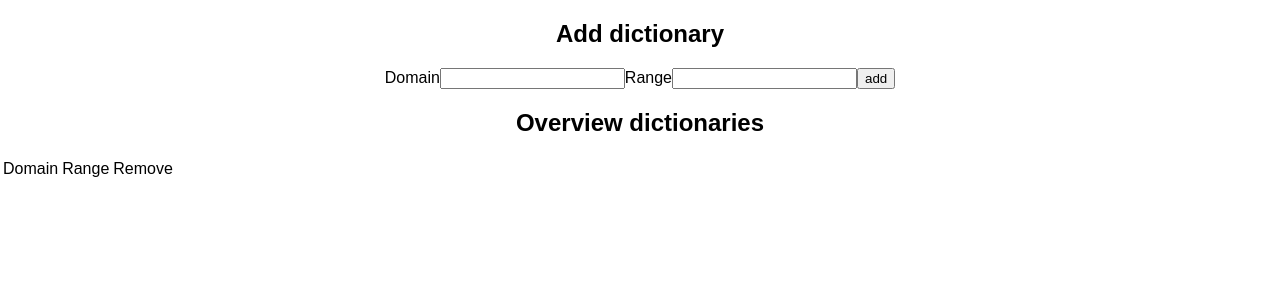
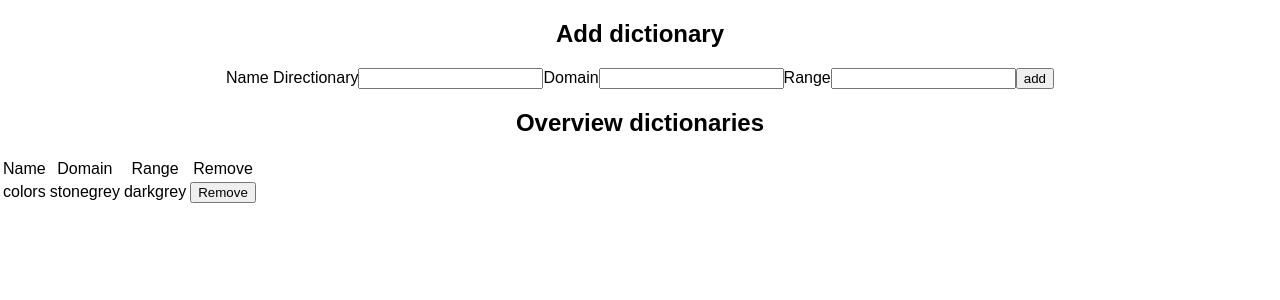
Before and after one commit to JessyVandoorn/WFEOnedot, a React (Create React App) app in the folder dictionaries/: page / in a window 1280 px wide. Shown: the top 300 px of the page. Built offline with nearby package versions, Linux system fonts and the light colour scheme.

Commit message:
read out dictionaries

```diff
--- a/dictionaries/package.json
+++ b/dictionaries/package.json
@@ -7,7 +7,8 @@
     "mobx-react": "^5.0.0",
     "react": "^16.4.2",
     "react-dom": "^16.4.2",
-    "react-scripts": "1.1.5"
+    "react-scripts": "1.1.5",
+    "uniqid": "^5.0.3"
   },
   "scripts": {
     "start": "react-scripts start",
--- a/dictionaries/src/components/AddDictionary.jsx
+++ b/dictionaries/src/components/AddDictionary.jsx
@@ -6,8 +6,8 @@ const AddDictionary = ({store}) => {
     const handleSubmitForm = e => {
         e.preventDefault();
         const form = e.currentTarget;
-        if(form.domain.value){
-            const dictionary = new Dictionary(form.domain.value, form.range.value);
+        if(form.name.value){
+            const dictionary = new Dictionary(form.name.value, form.domain.value, form.range.value);
             store.addDictionary(dictionary);
             form.reset();
         }
@@ -15,6 +15,9 @@ const AddDictionary = ({store}) => {
 
     return(
         <form onSubmit={handleSubmitForm}>
+            <label htmlFor="">Name Directionary
+                <input type="text" name="name"/>
+            </label>
             <label htmlFor="">Domain
                 <input type="text" name="domain"/>
             </label>
--- a/dictionaries/src/components/Dictionaries.jsx
+++ b/dictionaries/src/components/Dictionaries.jsx
@@ -6,19 +6,24 @@ const Dictionaries = ({dictionaries}) => {
         <table>
             <thead>
                 <tr>
+                    <td>Name</td>
                     <td>Domain</td>
                     <td>Range</td>
                     <td>Remove</td>
                 </tr>
             </thead>
             <tbody>
-                {dictionaries.map((Dictionary) =>
-                    <tr key={Dictionary.domain}>
-                        <td>{Dictionary.domain}</td>
-                        <td>{Dictionary.range}</td>
-                        <td><button>Remove</button></td>
-                    </tr>
-                )}
+                {Object.keys(dictionaries).map((item,dictionary) => {
+                    console.log(dictionaries[item].dictionary);
+                    return(
+                        <tr key={dictionaries[item].dictionary.id}>
+                            <td>{dictionaries[item].dictionary.name}</td>
+                            <td>{dictionaries[item].dictionary.domain}</td>
+                            <td>{dictionaries[item].dictionary.range}</td>
+                            <td><button>Remove</button></td>
+                        </tr>
+                    )
+                })}
             </tbody>
         </table>
     );
--- a/dictionaries/src/containers/App.js
+++ b/dictionaries/src/containers/App.js
@@ -2,6 +2,7 @@ import React, { Component } from 'react';
 import '../css/App.css';
 import AddDictionary from "../components/AddDictionary";
 import Dictionaries from "../components/Dictionaries";
+import {observer} from "mobx-react";
 
 class App extends Component {
   render() {
@@ -14,11 +15,11 @@ class App extends Component {
         </article>
         <article>
           <h2>Overview dictionaries</h2>
-          <Dictionaries dictionaries={store.dictionaries}/>
+          <Dictionaries dictionaries={store.dictionaryArray}/>
         </article>
       </div>
     );
   }
 }
 
-export default App;
+export default observer(App);
--- a/dictionaries/src/models/Dictionary.jsx
+++ b/dictionaries/src/models/Dictionary.jsx
@@ -1,13 +1,17 @@
 import {decorate, observable} from "mobx";
+import uniqid from "uniqid";
 
 class Dictionary {
-    constructor(domain, range){
+    constructor(name, domain, range){
+        this.id = uniqid();
+        this.name = name;
         this.domain = domain;
         this.range = range;
     }
 };
 
 decorate(Dictionary,{
+    name: observable,
     domain: observable,
     range: observable
 })
--- a/dictionaries/src/store/index.js
+++ b/dictionaries/src/store/index.js
@@ -1,17 +1,22 @@
+import Dictionary from '../models/Dictionary';
 import {decorate, observable, action} from 'mobx';
 
 class Store {
-    dictionaries = [];
+    dictionaryArray = [];
+
+    constructor(){
+        this.addDictionary(new Dictionary("colors", "stonegrey", "darkgrey"));
+    }
 
     addDictionary = dictionary => {
-        this.dictionaries.push(dictionary);
-        console.log(this.dictionaries);
+        this.dictionaryArray[`${dictionary.name}`] = {dictionary};
+        console.log(this.dictionaryArray);
     }
 
 };
 
 decorate(Store, {
-    dictionaries: observable,
+    dictionaryArray: observable,
     addDictionary: action
 })
 
```
Also changed, not shown: 2 other files (tests, documents, lock files or other folders).
